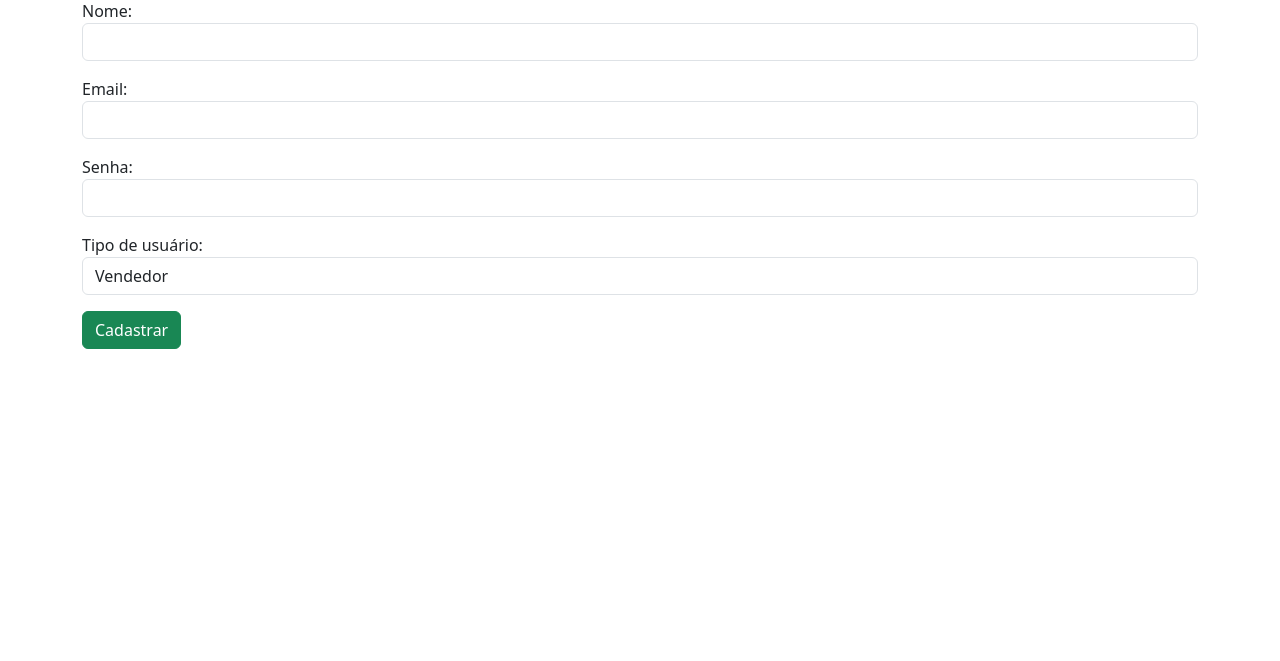
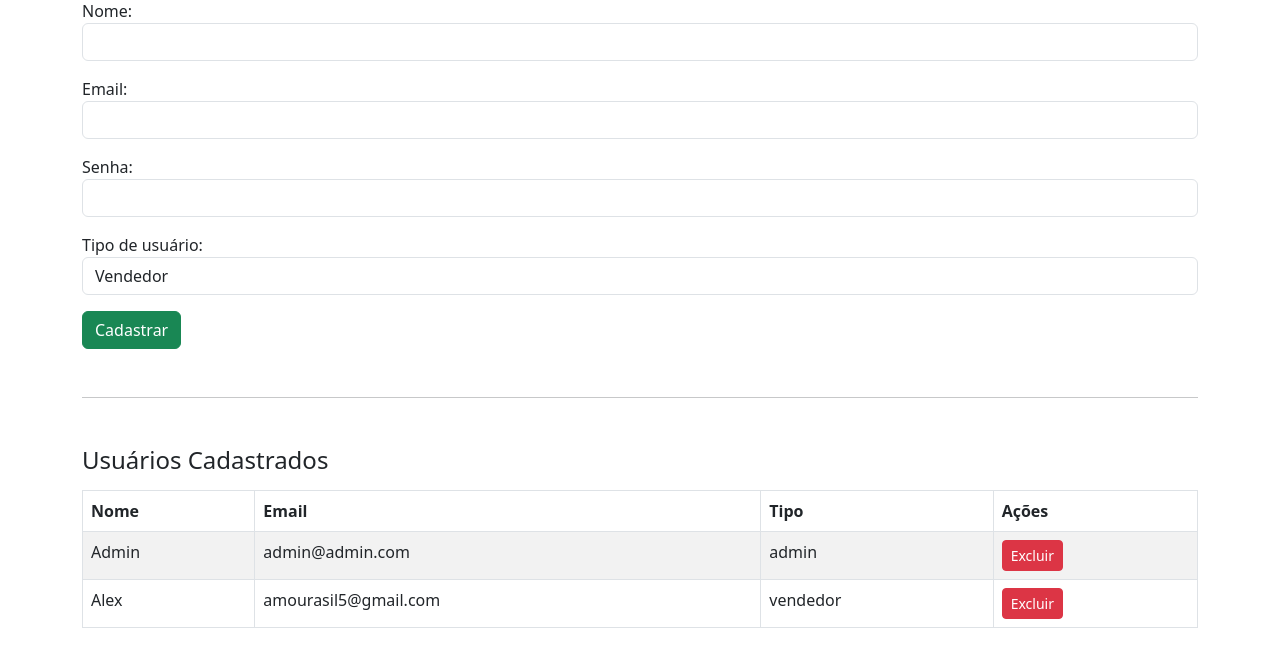
Before and after one commit to AlexMoura2002/MovaCash-Phyton, a Flask app: page /cadastrar-usuario in a window 1280 px wide. Shown: the part 139-800 px from the top of the page. Run offline with Flask 3, Linux system fonts and the light colour scheme; a user stored in the database is signed in.

Commit message:
Funcao de excluir usuario

```diff
--- a/app/routes.py
+++ b/app/routes.py
@@ -90,7 +90,39 @@ def cadastrar_usuario():
             flash('Usuário cadastrado com sucesso!', 'success')
             return redirect(url_for('main.cadastrar_usuario'))
 
-    return render_template('cadastrar_usuario.html')
+    usuarios = Usuario.query.order_by(Usuario.nome).all()
+    return render_template('cadastrar_usuario.html', usuarios=usuarios)
+
+@bp.route('/excluir-usuario/<int:id>', methods=['POST'])
+@login_obrigatorio
+def excluir_usuario(id):
+    if session.get('tipo') != 'admin':
+        return redirect(url_for('main.dashboard'))
+
+    usuario = Usuario.query.get_or_404(id)
+
+    # Verifica se é admin e se é o último admin no sistema
+    if usuario.tipo == 'admin':
+        total_admins = Usuario.query.filter_by(tipo='admin').count()
+        if total_admins <= 1:
+            flash('Não é possível excluir o último administrador do sistema.', 'danger')
+            return redirect(url_for('main.cadastrar_usuario'))
+
+    # Remove movimentações e contas relacionadas
+    Movimentacao.query.filter_by(usuario_id=usuario.id).delete()
+    Conta.query.filter_by(usuario_id=usuario.id).delete()
+    db.session.delete(usuario)
+    db.session.commit()
+
+    # Se o usuário excluído for o logado, encerra a sessão
+    if usuario.id == session.get('usuario_id'):
+        session.clear()
+        flash('Sua conta foi excluída com sucesso.', 'info')
+        return redirect(url_for('main.login'))
+
+    flash('Usuário excluído com sucesso.', 'success')
+    return redirect(url_for('main.cadastrar_usuario'))
+
 
 @bp.route('/perfil', methods=['GET', 'POST'])
 @login_obrigatorio
@@ -166,8 +198,6 @@ def dashboard():
                            filtro_data=filtro_data.isoformat(), mes=mes, ano=ano,
                            total_receitas=total_receitas, total_despesas=total_despesas)
 
-
-# (Demais rotas continuam abaixo sem alteração: caixa, contas, relatórios etc.)
 
 
 @bp.route('/caixa', methods=['GET', 'POST'])
--- a/app/templates/cadastrar_usuario.html
+++ b/app/templates/cadastrar_usuario.html
@@ -1,5 +1,6 @@
 {% extends 'base.html' %}
 {% block title %}Cadastrar Usuário{% endblock %}
+
 {% block content %}
 <h3 class="mb-4">Cadastrar Novo Usuário</h3>
 
@@ -31,4 +32,33 @@
     </div>
     <button type="submit" class="btn btn-success">Cadastrar</button>
 </form>
+
+<hr class="my-5">
+
+<h4 class="mb-3">Usuários Cadastrados</h4>
+
+<table class="table table-striped table-bordered">
+    <thead>
+        <tr>
+            <th>Nome</th>
+            <th>Email</th>
+            <th>Tipo</th>
+            <th>Ações</th>
+        </tr>
+    </thead>
+    <tbody>
+        {% for u in usuarios %}
+        <tr>
+            <td>{{ u.nome }}</td>
+            <td>{{ u.email }}</td>
+            <td>{{ u.tipo }}</td>
+            <td>
+                <form action="{{ url_for('main.excluir_usuario', id=u.id) }}" method="POST" style="display:inline;" onsubmit="return confirm('Deseja realmente excluir este usuário?');">
+                    <button type="submit" class="btn btn-sm btn-danger">Excluir</button>
+                </form>
+            </td>
+        </tr>
+        {% endfor %}
+    </tbody>
+</table>
 {% endblock %}
```
Also changed, not shown: instance/movacash.db.
